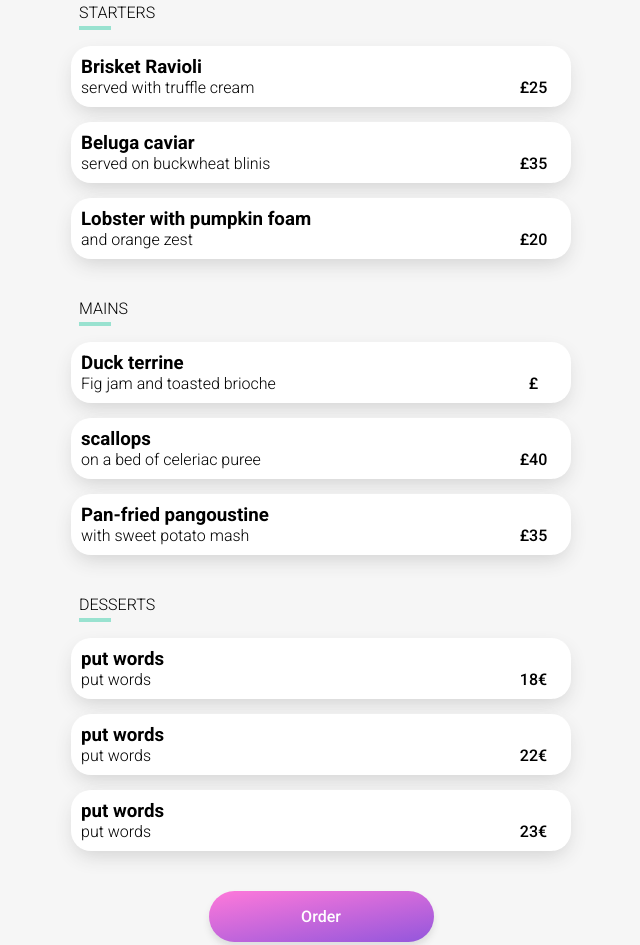
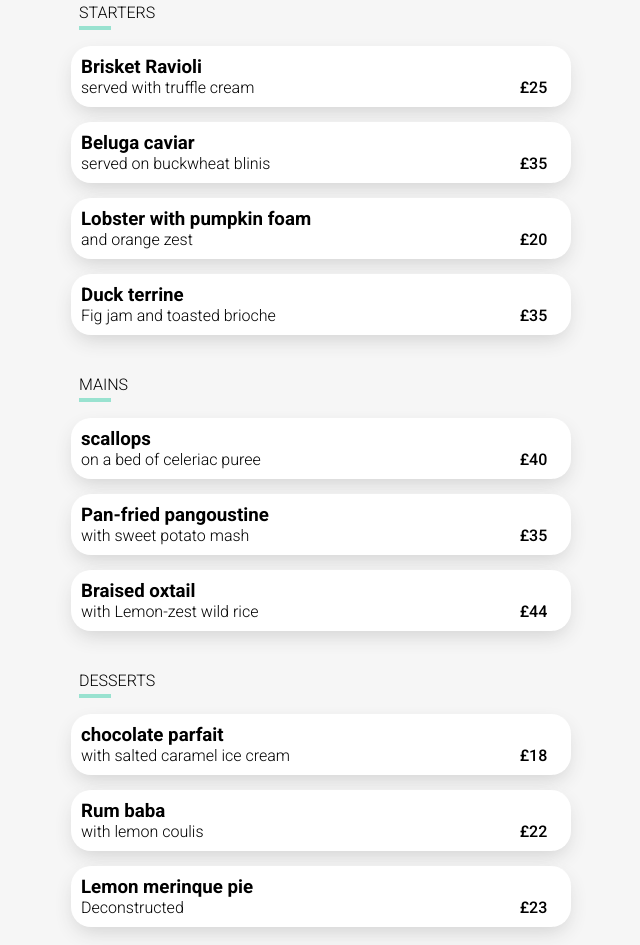
Before and after one commit to liamwoody25/my-project-3, a website: page menu_Elderflower.html in a window 1280 px wide. Shown: the part 375-1320 px from the top of the page, without its empty margins (319-959 px from the left). Drawn offline with Linux system fonts and the light colour scheme; a web font is replaced by a local one.

Commit message:
changes to elderflower and shoreditch

```diff
--- a/menu_Elderflower.html
+++ b/menu_Elderflower.html
@@ -72,6 +72,18 @@
                                 <i class="fas fa-check-circle"></i>
                             </div>
                         </div>
+                        <div class=" dish section__dish section__dish--4">
+                            <label for="entree-4" ></label>
+                            <input class="dish__select" type="checkbox" id="entree-4" name="entree" value="entree-4"/>
+                            <div class="dish__name">
+                                <h3>Duck terrine</h3>
+                                <p>Fig jam and toasted brioche </p>
+                            </div>
+                            <div class="dish__price">£35</div>
+                            <div class="dish__tick">
+                                <i class="fas fa-check-circle"></i>
+                            </div>
+                        </div>
                     </div>
 
                     <div class="section">
@@ -83,10 +95,10 @@
                             <label for="main-1" ></label>
                             <input class="dish__select" type="checkbox" id="main-1" name="main" value="main-1"/>
                             <div class="dish__name">
-                                <h3>Duck terrine </h3>
-                                <p>Fig jam and toasted brioche</p>
+                                <h3>scallops</h3>
+                                <p>on a bed of celeriac puree</p>
                             </div>
-                            <div class="dish__price">£</div>
+                            <div class="dish__price">£40</div>
                             <div class="dish__tick">
                                 <i class="fas fa-check-circle"></i>
                             </div>
@@ -95,10 +107,10 @@
                             <label for="main-2" ></label>
                             <input class="dish__select" type="checkbox" id="main-2" name="main" value="main-2"/>
                             <div class="dish__name">
-                                <h3>scallops</h3>
-                                <p>on a bed of celeriac puree</p>
+                                <h3>Pan-fried pangoustine</h3>
+                                <p>with sweet potato mash</p>
                             </div>
-                            <div class="dish__price">£40</div>
+                            <div class="dish__price">£35</div>
                             <div class="dish__tick">
                                 <i class="fas fa-check-circle"></i>
                             </div>
@@ -107,10 +119,10 @@
                             <label for="main-3" ></label>
                             <input class="dish__select" type="checkbox" id="main-3" name="main" value="main-3"/>
                             <div class="dish__name">
-                                <h3>Pan-fried pangoustine</h3>
-                                <p>with sweet potato mash</p>
+                                <h3>Braised oxtail</h3>
+                                <p>with Lemon-zest wild rice</p>
                             </div>
-                            <div class="dish__price">£35</div>
+                            <div class="dish__price">£44</div>
                             <div class="dish__tick">
                                 <i class="fas fa-check-circle"></i>
                             </div>
@@ -126,10 +138,10 @@
                             <label for="dessert-1" ></label>
                             <input class="dish__select" type="checkbox" id="dessert-1" name="main" value="dessert-2"/>
                             <div class="dish__name">
-                                <h3>put words</h3>
-                                <p>put words</p>
+                                <h3>chocolate parfait</h3>
+                                <p>with salted caramel ice cream</p>
                             </div>
-                            <div class="dish__price">18€</div>
+                            <div class="dish__price">£18</div>
                             <div class="dish__tick">
                                 <i class="fas fa-check-circle"></i>
                             </div>
@@ -138,10 +150,10 @@
                             <label for="dessert-2" ></label>
                             <input class="dish__select" type="checkbox" id="dessert-2" name="main" value="dessert-2"/>
                             <div class="dish__name">
-                                <h3>put words</h3>
-                                <p>put words</p>
+                                <h3>Rum baba</h3>
+                                <p>with lemon coulis</p>
                             </div>
-                            <div class="dish__price">22€</div>
+                            <div class="dish__price">£22</div>
                             <div class="dish__tick">
                                 <i class="fas fa-check-circle"></i>
                             </div>
@@ -150,10 +162,10 @@
                             <label for="dessert-3" ></label>
                             <input class="dish__select" type="checkbox" id="dessert-3" name="main" value="dessert-3"/>
                             <div class="dish__name">
-                                <h3>put words</h3>
-                                <p>put words</p>
+                                <h3>Lemon merinque pie</h3>
+                                <p>Deconstructed</p>
                             </div>
-                            <div class="dish__price">23€</div>
+                            <div class="dish__price">£23</div>
                             <div class="dish__tick">
                                 <i class="fas fa-check-circle"></i>
                             </div>
```
Also changed, not shown: menu_ShoreditchCanteen.html (+0 -12 lines).
